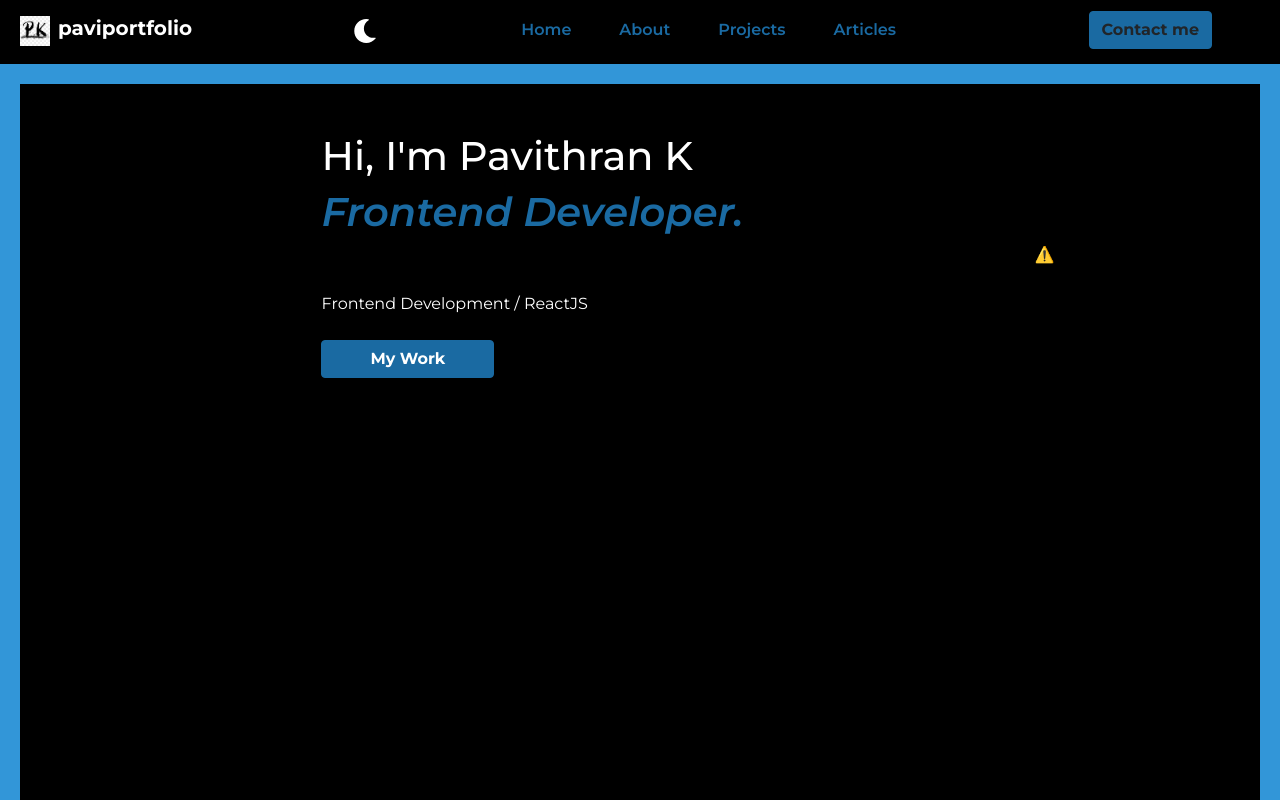
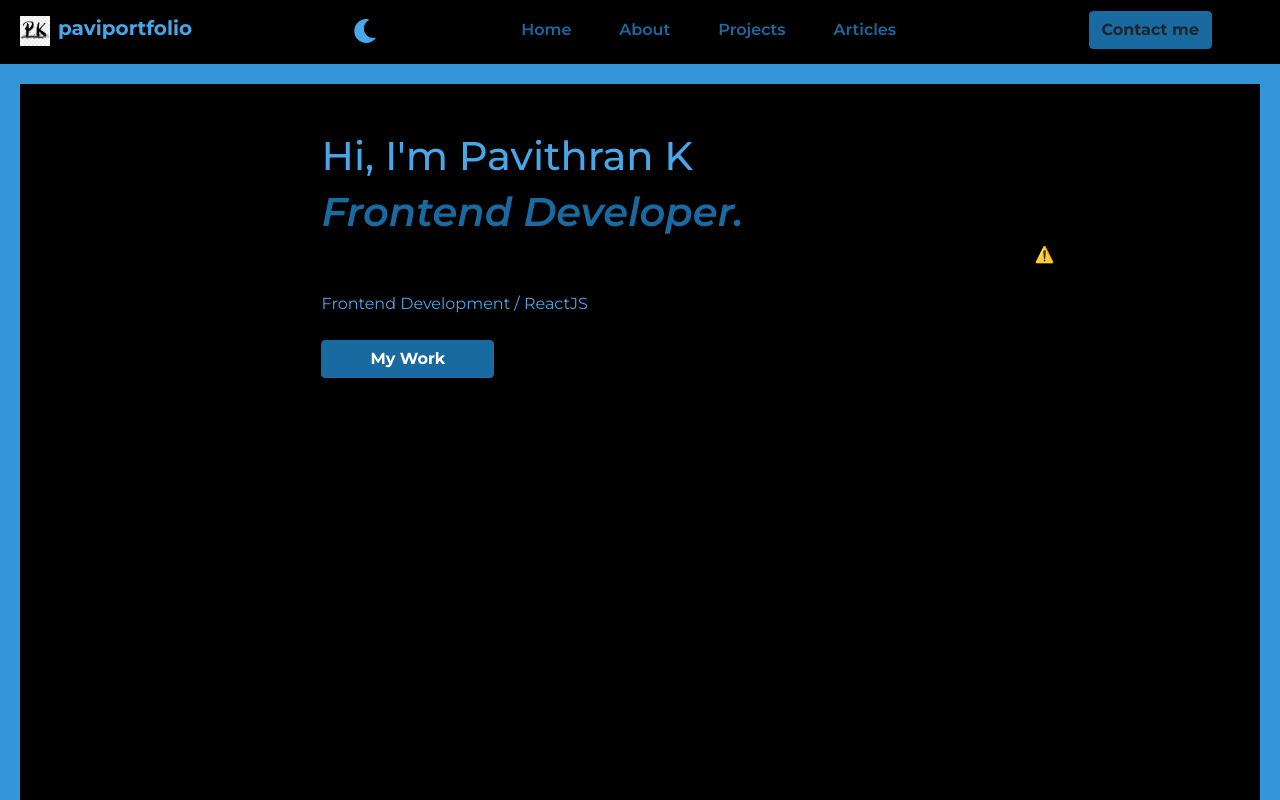
Before and after one commit to Pavithrank02/pavi-portfolio, a React (Create React App) app: page / in a window 1280 px wide. Shown: the top 800 px of the page. Built offline with nearby package versions, Linux system fonts and the light colour scheme; no server answers.

Commit message:
color changed

```diff
--- a/src/index.css
+++ b/src/index.css
@@ -138,7 +138,7 @@ body {
 /* Define variables for colors in both dark and light mode */
 :root {
   /* Dark mode colors */
-  --dark-mode-text-color: #fff;
+  --dark-mode-text-color: var(--clr-primary-5);
   --dark-mode-background-color: #000000;
 
   /* Light mode colors */
```
